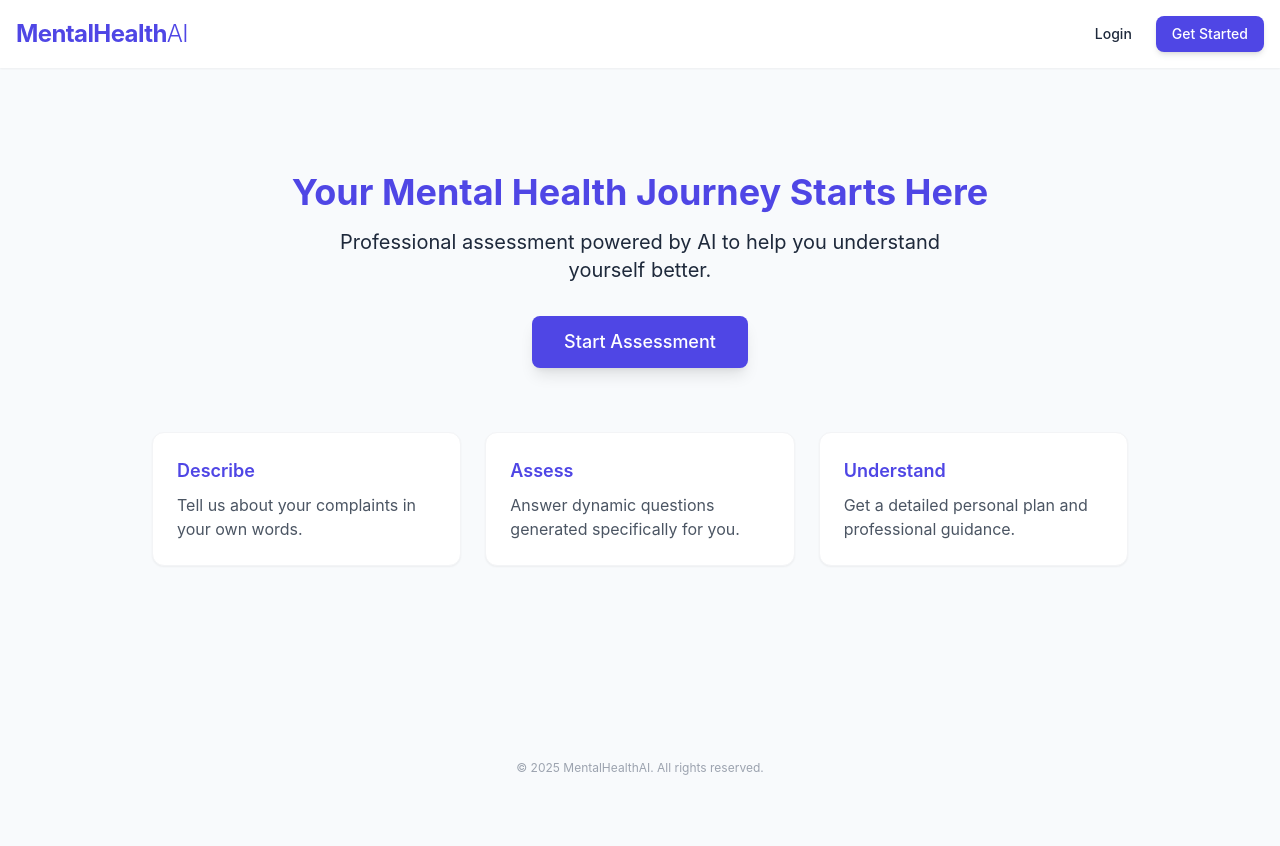
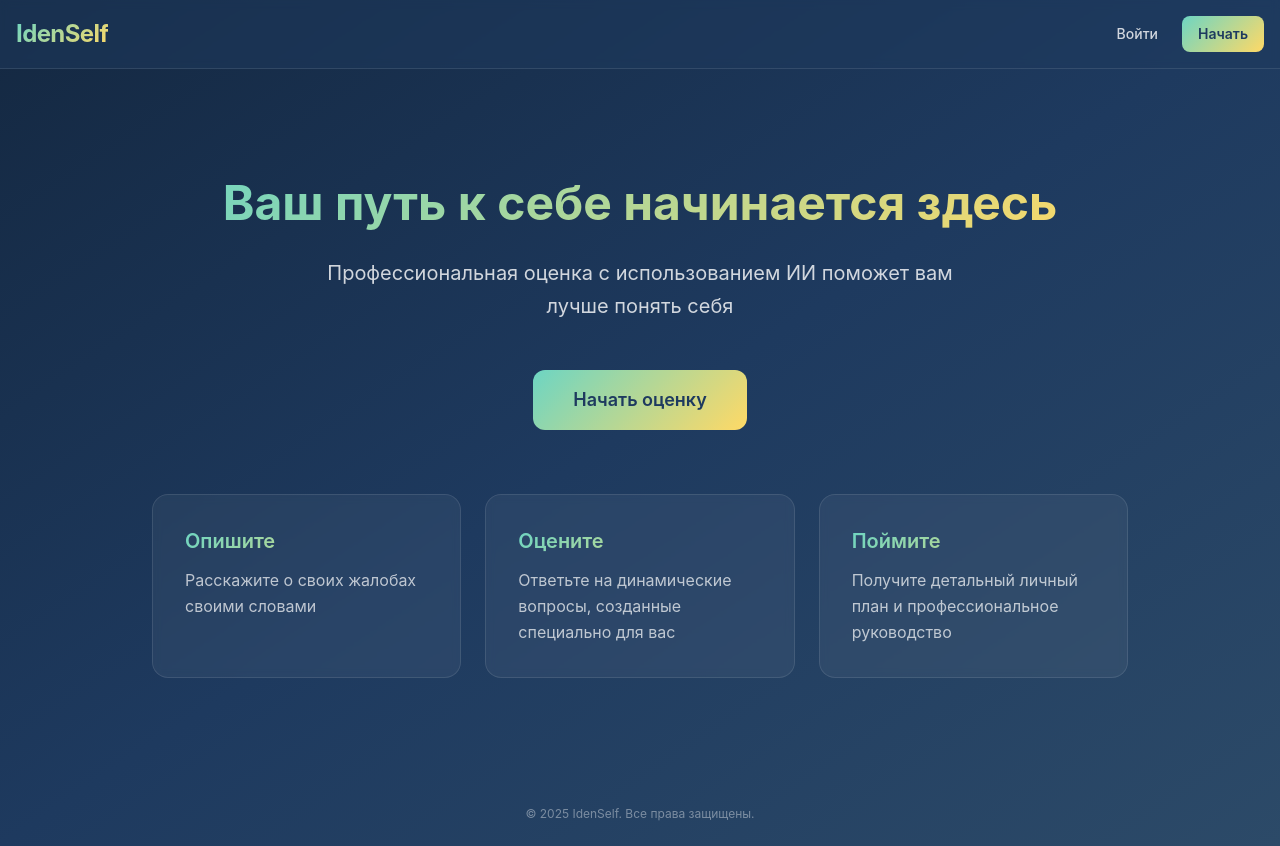
Before and after one commit to zagovormasonov/idenself, a React (Vite) app in the folder client/: page / in a window 1280 px wide. Before the commit the page ends 800 px from the top, so only its background shows below. Built offline with nearby package versions, Linux system fonts and the light colour scheme.

Commit message:
Apply brand design: gradient colors and dark theme

```diff
--- a/client/src/App.tsx
+++ b/client/src/App.tsx
@@ -11,25 +11,25 @@ import { ResultsPage } from './pages/ResultsPage';
 // Placeholder for other pages
 const HomePage = () => (
   <div className="text-center py-20">
-    <h2 className="text-4xl font-bold mb-4 text-primary">Your Mental Health Journey Starts Here</h2>
-    <p className="text-xl text-secondary mb-8 max-w-2xl mx-auto">
-      Professional assessment powered by AI to help you understand yourself better.
+    <h2 className="text-5xl font-bold mb-6 bg-gradient-brand bg-clip-text text-transparent leading-tight">Ваш путь к себе начинается здесь</h2>
+    <p className="text-xl text-white/80 mb-12 max-w-2xl mx-auto leading-relaxed">
+      Профессиональная оценка с использованием ИИ поможет вам лучше понять себя
     </p>
     <div className="flex justify-center mb-16">
-        <a href="/complaint" className="bg-primary text-white px-8 py-3 rounded-lg text-lg font-medium hover:bg-opacity-90 transition-all shadow-lg">Start Assessment</a>
+        <a href="/complaint" className="bg-gradient-brand text-navy px-10 py-4 rounded-xl text-lg font-semibold hover:shadow-2xl hover:shadow-primary/50 transition-all transform hover:scale-105">Начать оценку</a>
     </div>
     <div className="grid grid-cols-1 md:grid-cols-3 gap-6 text-left mt-12">
-        <div className="p-6 bg-white rounded-xl shadow-sm border border-gray-100">
-            <h3 className="font-semibold text-lg mb-2 text-primary">Describe</h3>
-            <p className="text-gray-600">Tell us about your complaints in your own words.</p>
+        <div className="p-8 bg-white/5 backdrop-blur-sm rounded-2xl border border-white/10 hover:bg-white/10 transition-all">
+            <h3 className="font-semibold text-xl mb-3 bg-gradient-brand bg-clip-text text-transparent">Опишите</h3>
+            <p className="text-white/70 leading-relaxed">Расскажите о своих жалобах своими словами</p>
         </div>
-        <div className="p-6 bg-white rounded-xl shadow-sm border border-gray-100">
-            <h3 className="font-semibold text-lg mb-2 text-primary">Assess</h3>
-            <p className="text-gray-600">Answer dynamic questions generated specifically for you.</p>
+        <div className="p-8 bg-white/5 backdrop-blur-sm rounded-2xl border border-white/10 hover:bg-white/10 transition-all">
+            <h3 className="font-semibold text-xl mb-3 bg-gradient-brand bg-clip-text text-transparent">Оцените</h3>
+            <p className="text-white/70 leading-relaxed">Ответьте на динамические вопросы, созданные специально для вас</p>
         </div>
-        <div className="p-6 bg-white rounded-xl shadow-sm border border-gray-100">
-            <h3 className="font-semibold text-lg mb-2 text-primary">Understand</h3>
-            <p className="text-gray-600">Get a detailed personal plan and professional guidance.</p>
+        <div className="p-8 bg-white/5 backdrop-blur-sm rounded-2xl border border-white/10 hover:bg-white/10 transition-all">
+            <h3 className="font-semibold text-xl mb-3 bg-gradient-brand bg-clip-text text-transparent">Поймите</h3>
+            <p className="text-white/70 leading-relaxed">Получите детальный личный план и профессиональное руководство</p>
         </div>
     </div>
   </div>
--- a/client/src/components/Layout.tsx
+++ b/client/src/components/Layout.tsx
@@ -12,19 +12,19 @@ export const Layout: React.FC = () => {
   };
 
   return (
-    <div className="min-h-screen flex flex-col bg-background">
-      <header className="bg-surface shadow-sm p-4 flex justify-between items-center z-10">
-        <Link to="/" className="text-2xl font-bold text-primary tracking-tight">MentalHealth<span className="font-light">AI</span></Link>
+    <div className="min-h-screen flex flex-col bg-gradient-to-br from-navy-dark via-navy to-navy-light">
+      <header className="bg-navy/50 backdrop-blur-sm border-b border-white/10 p-4 flex justify-between items-center z-10">
+        <Link to="/" className="text-2xl font-bold bg-gradient-brand bg-clip-text text-transparent tracking-tight">IdenSelf</Link>
         <nav>
             {user ? (
                 <div className="flex items-center gap-6">
-                    <span className="text-sm font-medium text-secondary hidden sm:block">{user.email}</span>
-                    <button onClick={handleLogout} className="text-sm font-medium text-secondary hover:text-primary transition-colors">Logout</button>
+                    <span className="text-sm font-medium text-white/80 hidden sm:block">{user.email}</span>
+                    <button onClick={handleLogout} className="text-sm font-medium text-white/80 hover:text-white transition-colors">Выйти</button>
                 </div>
             ) : (
                 <div className="flex items-center gap-6">
-                     <Link to="/login" className="text-sm font-medium text-secondary hover:text-primary transition-colors">Login</Link>
-                     <Link to="/register" className="px-4 py-2 bg-primary text-white rounded-lg text-sm font-medium hover:bg-opacity-90 transition-all shadow-md">Get Started</Link>
+                     <Link to="/login" className="text-sm font-medium text-white/80 hover:text-white transition-colors">Войти</Link>
+                     <Link to="/register" className="px-4 py-2 bg-gradient-brand text-navy font-semibold rounded-lg text-sm hover:shadow-lg hover:shadow-primary/50 transition-all">Начать</Link>
                 </div>
             )}
         </nav>
@@ -32,8 +32,8 @@ export const Layout: React.FC = () => {
       <main className="flex-grow p-6 container mx-auto max-w-5xl">
         <Outlet />
       </main>
-      <footer className="p-6 text-center text-gray-400 text-xs mt-auto">
-        © 2025 MentalHealthAI. All rights reserved.
+      <footer className="p-6 text-center text-white/40 text-xs mt-auto">
+        © 2025 IdenSelf. Все права защищены.
       </footer>
     </div>
   );
--- a/client/tailwind.config.js
+++ b/client/tailwind.config.js
@@ -7,14 +7,30 @@ export default {
   theme: {
     extend: {
       colors: {
-        primary: '#4F46E5', // Indigo 600 - Placeholder for premium
-        secondary: '#1E293B', // Slate 800
-        accent: '#F59E0B', // Amber 500
-        background: '#F8FAFC', // Slate 50
+        primary: {
+          DEFAULT: '#6dd5c3',
+          dark: '#2c4a68',
+          light: '#7dd3c0',
+        },
+        secondary: {
+          DEFAULT: '#ffd966',
+          dark: '#1e3a5f',
+        },
+        accent: '#f9e06f',
+        background: '#f0f4f8',
         surface: '#FFFFFF',
+        navy: {
+          DEFAULT: '#1e3a5f',
+          light: '#2c4a68',
+          dark: '#142841',
+        }
       },
       fontFamily: {
-        sans: ['Inter', 'sans-serif'], // Placeholder
+        sans: ['Inter', 'system-ui', 'sans-serif'],
+      },
+      backgroundImage: {
+        'gradient-brand': 'linear-gradient(135deg, #6dd5c3 0%, #ffd966 100%)',
+        'gradient-brand-hover': 'linear-gradient(135deg, #7dd3c0 0%, #f9e06f 100%)',
       }
     },
   },
```
